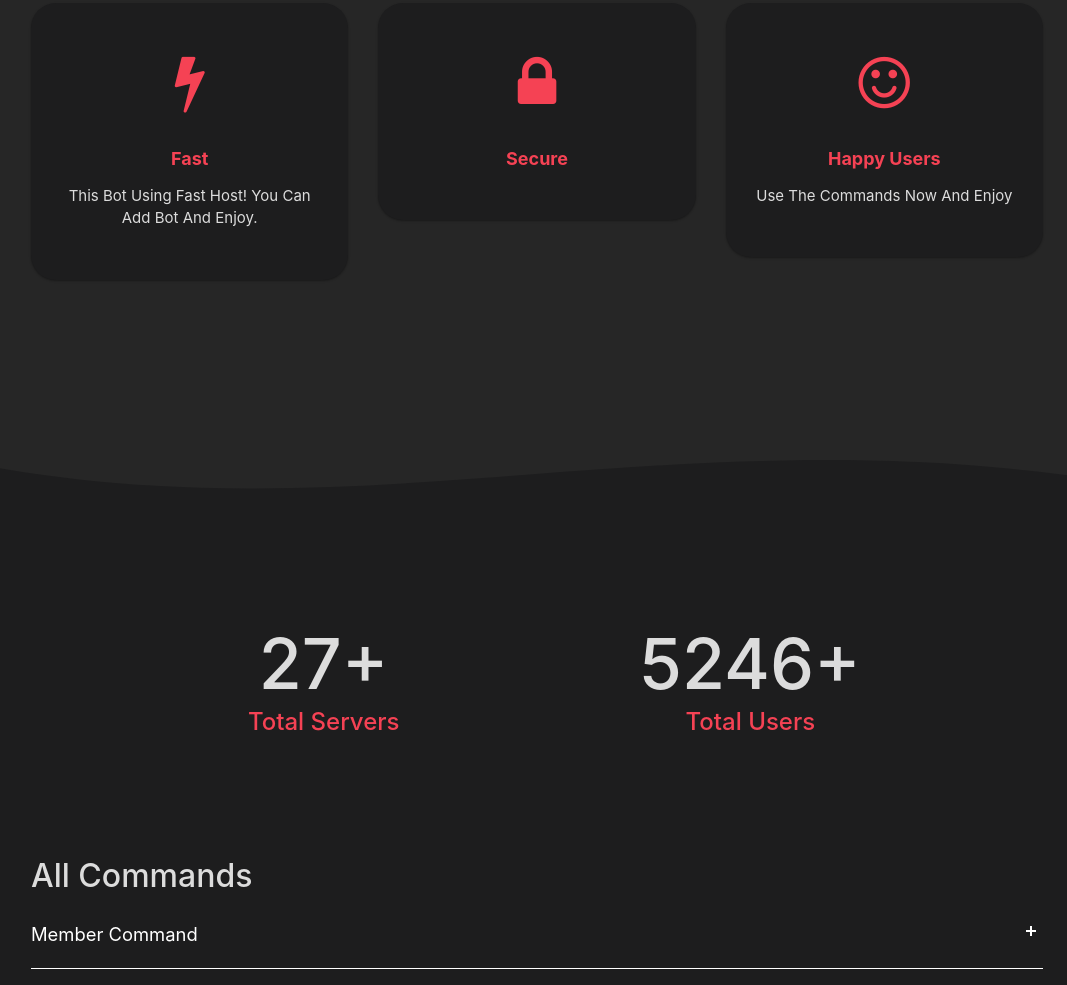
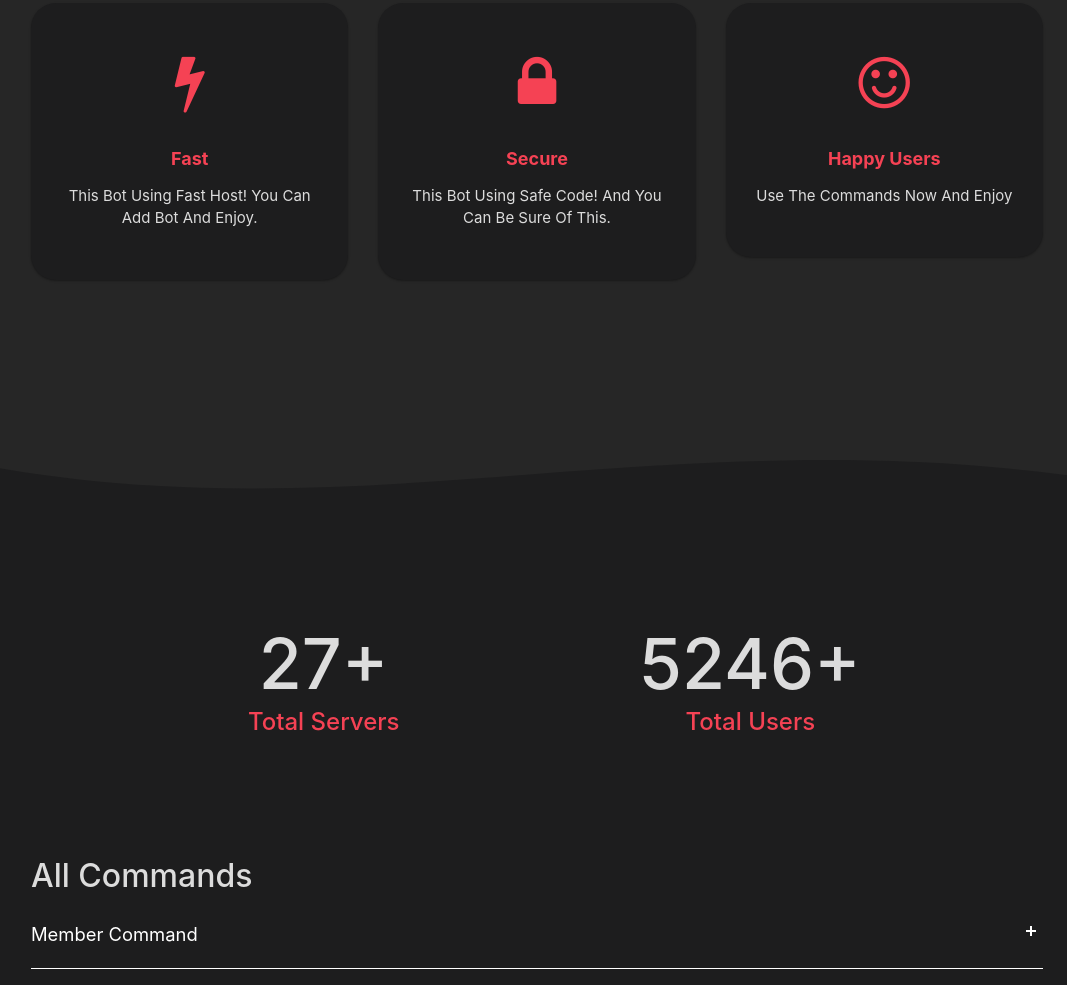
Before and after one commit to marvelishere/marvel1, a plain HTML site: page index.html in a window 1280 px wide. Shown: the part 859-1844 px from the top of the page, without its empty margins (103-1170 px from the left). Drawn offline with nearby package versions, Linux system fonts and the light colour scheme; files whose address does not match are found by name.

Commit message:
Update index.html

```diff
--- a/index.html
+++ b/index.html
@@ -56,7 +56,7 @@
                 <div class="col-sm-6 col-md-5 col-lg-4 item">
                     <div id="features" class="box"><i class="fa fa-lock icon" style="color: var(--main-color);"></i>
                         <h3 class="name">Secure</h3>
-                        <p class="description" style="color: var(--secondary-text-color);"This Bot Using Safe Code! And You Can Be Sure Of This.<br></p>
+                        <p class="description" style="color: var(--secondary-text-color);">This Bot Using Safe Code! And You Can Be Sure Of This.<br></p>
                     </div>
                 </div>
                 <div class="col-sm-6 col-md-5 col-lg-4 item">
```
